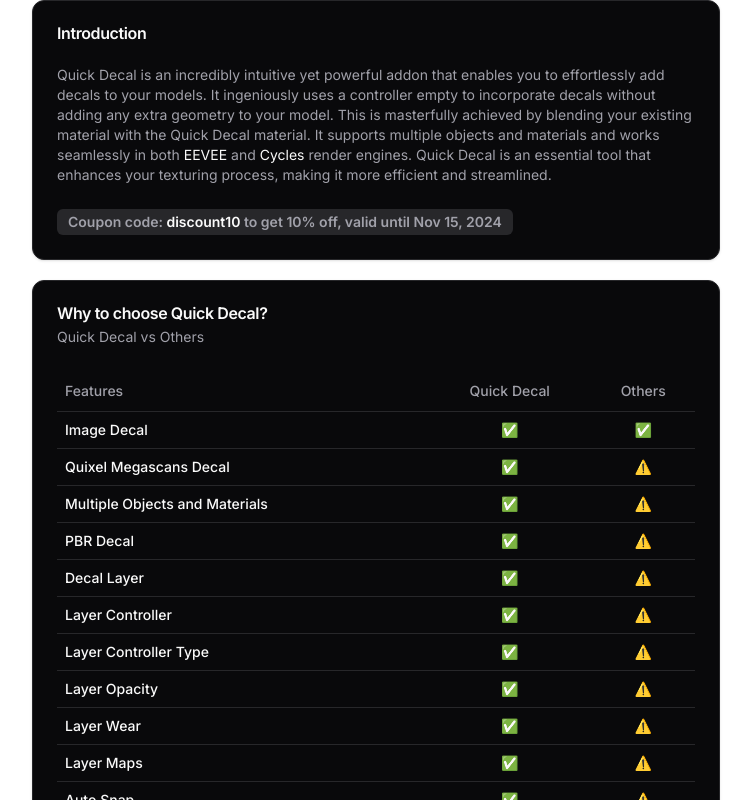
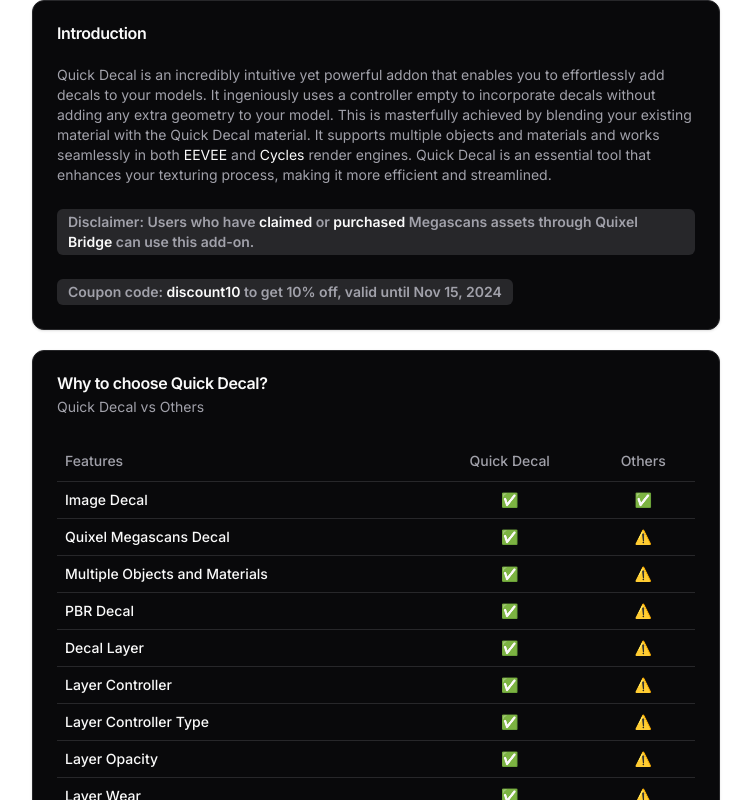
Before and after one commit to B3dHub/addons, a Next.js app: page /quick-decal in a window 1280 px wide. Shown: the top 800 px of the page, without its empty margins (264-1015 px from the left). Built offline with nearby package versions, Linux system fonts and the light colour scheme.

Commit message:
Added: quick decal disclaimer

```diff
--- a/app/quick-decal/page.tsx
+++ b/app/quick-decal/page.tsx
@@ -51,6 +51,17 @@
             engines. Quick Decal is an essential tool that enhances your
             texturing process, making it more efficient and streamlined.
           </CardDescription>
+        </CardContent>
+        <CardContent>
+          <div className="flex gap-2 flex-col sm:flex-row">
+            <Badge variant={"secondary"}>
+              <CardDescription>
+                Disclaimer: Users who have <span>claimed</span> or{" "}
+                <span>purchased</span> Megascans assets through Quixel{" "}
+                <span>Bridge</span> can use this add-on.
+              </CardDescription>
+            </Badge>
+          </div>
         </CardContent>
         {showCoupon && <Coupon />}
       </Card>
```
